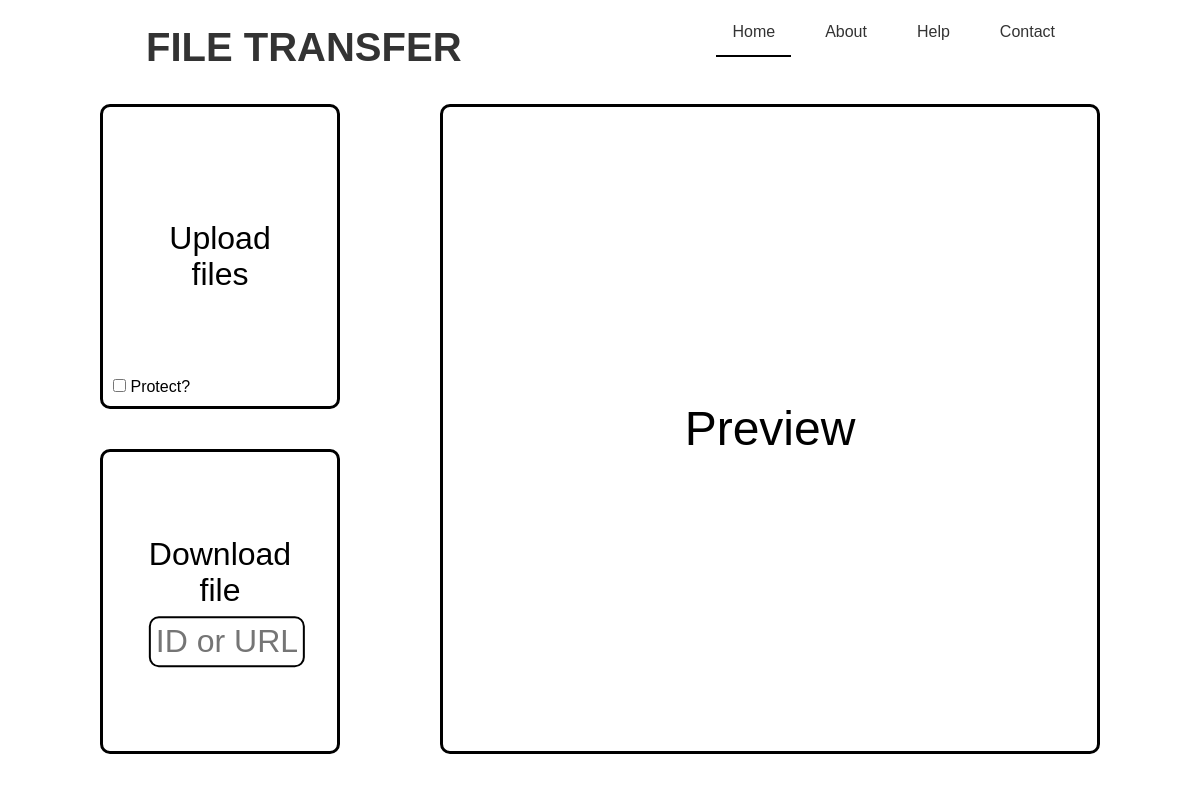
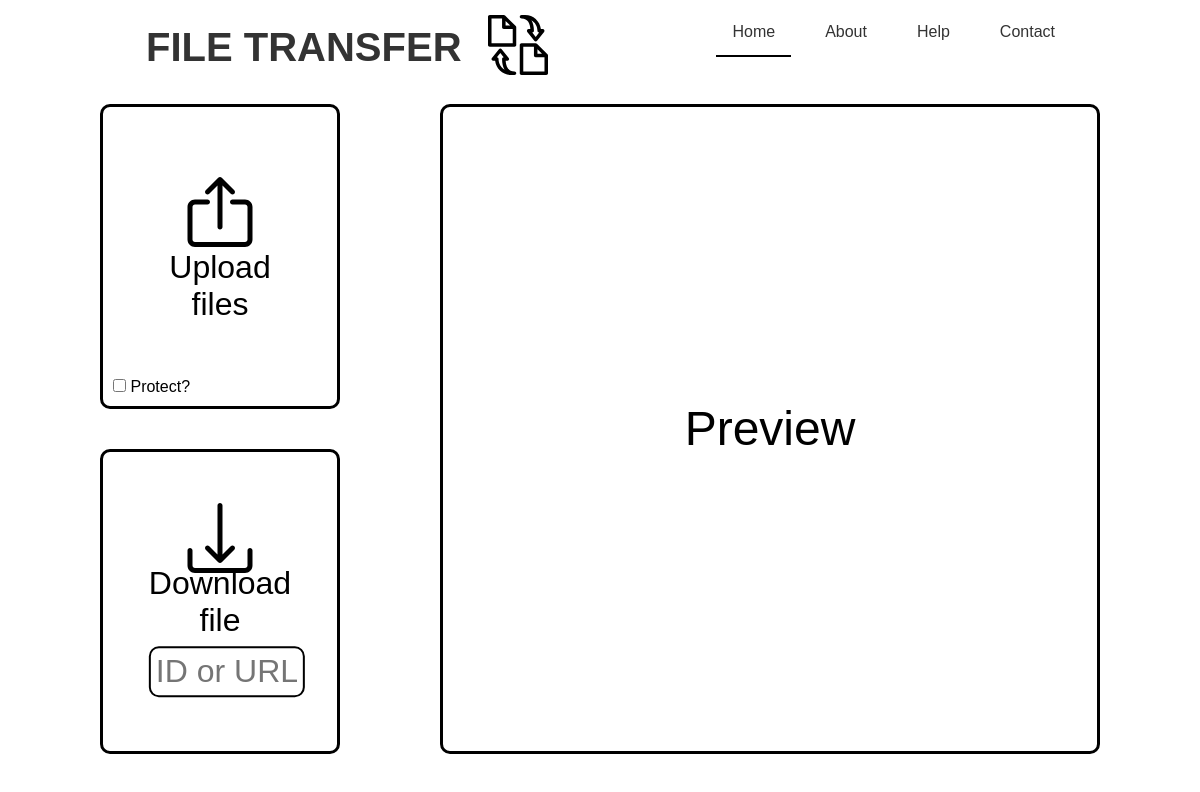
Before and after one commit to Strazdonis/file-share, an Electron app: page index.html in a window 1200 px wide. Drawn offline with Linux system fonts and the light colour scheme; files whose address does not match are found by name.

Commit message:
added images to index.html

```diff
--- a/browser/css/styles.css
+++ b/browser/css/styles.css
@@ -33,11 +33,19 @@ body {
   font-size: 1.5em;
 }
 
-.preview_text, .upload_text, .download_text {
+.preview_text  {
   font-size: 2em;
   margin: 0;
   position: absolute;
   top: 50%;
+  left: 50%;
+  transform: translate(-50%, -50%);
+}
+.upload_text, .download_text {
+  font-size: 2em;
+  margin: 0;
+  position: absolute;
+  top: 60%;
   left: 50%;
   transform: translate(-50%, -50%);
 }
@@ -97,3 +105,20 @@ nav li a:hover:not(.active) {
 nav li.active a {
   border-bottom: 2px solid black;
 }
+
+/* Images */
+#upload-img {
+  height: 70px;
+  margin-top: 30%;
+}
+
+#download-img {
+  height: 70px;
+  margin-top: 22%;
+}
+
+#sync-img {
+  height: 60px;
+  float:left;
+  margin-top: 15px;
+}
--- a/index.html
+++ b/index.html
@@ -9,13 +9,14 @@
     <link rel="stylesheet" type="text/css" href="browser/css/normalize.css">
     <link rel="stylesheet" type="text/css" href="browser/css/styles.css">
     <link href="https://fonts.googleapis.com/css2?family=Roboto&display=swap" rel="stylesheet">
+    <link rel="stylesheet" href="/browser/css/styles.css">
 </head>
 
 <body>
     <nav>
         <ul>
-            <li id="logo" style="float:left"><a href="fileshare://completed">FILE TRANSFER</a></li>
-
+            <li id="logo" style="float:left" ><a href="fileshare://completed">FILE TRANSFER</a></li>
+            <img  id="sync-img" src="sync.svg" alt="sync-img" >
             <li><a href="#about">Contact</a></li>
             <li><a href="#contact">Help</a></li>
             <li><a href="#news">About</a></li>
@@ -25,6 +26,7 @@
     </nav>
     <div class="grid-container">
         <div class="card upload">
+            <img id="upload-img" src="upload.svg" alt="upload-img">
             <p class="upload_text">Upload files</p> <!-- replace with a progress bar once uploading? -->
             <div class="protect_checkbox_parent">
                 <input type="checkbox" id="preview_checkbox">
@@ -34,6 +36,7 @@
 
         </div>
         <div class="card download">
+            <img id="download-img" src="down-arrow.svg" alt="dowload-image">
             <div class="download_text">
                 Download file
                 <input type="text" class="file_url" placeholder="ID or URL">
```
